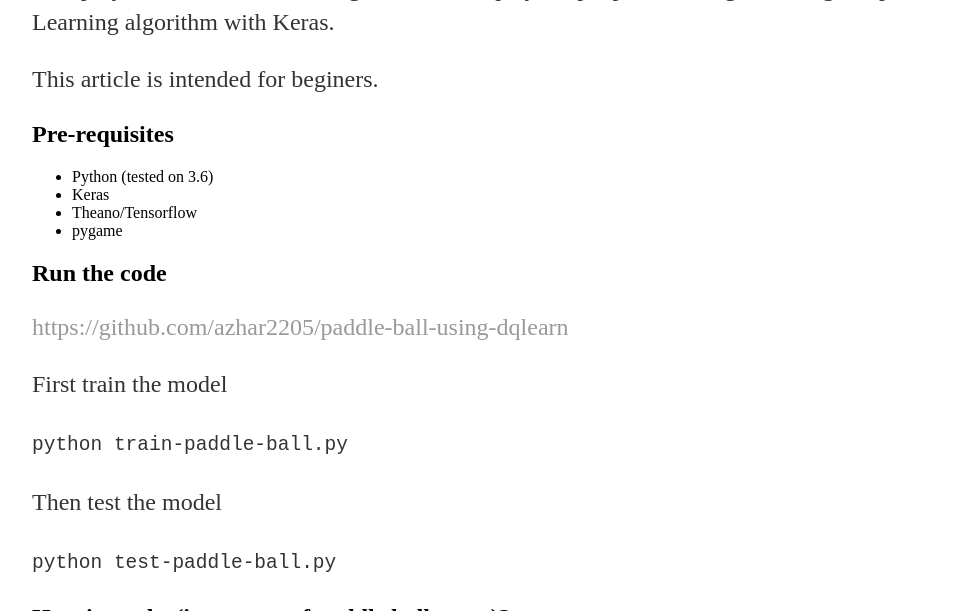
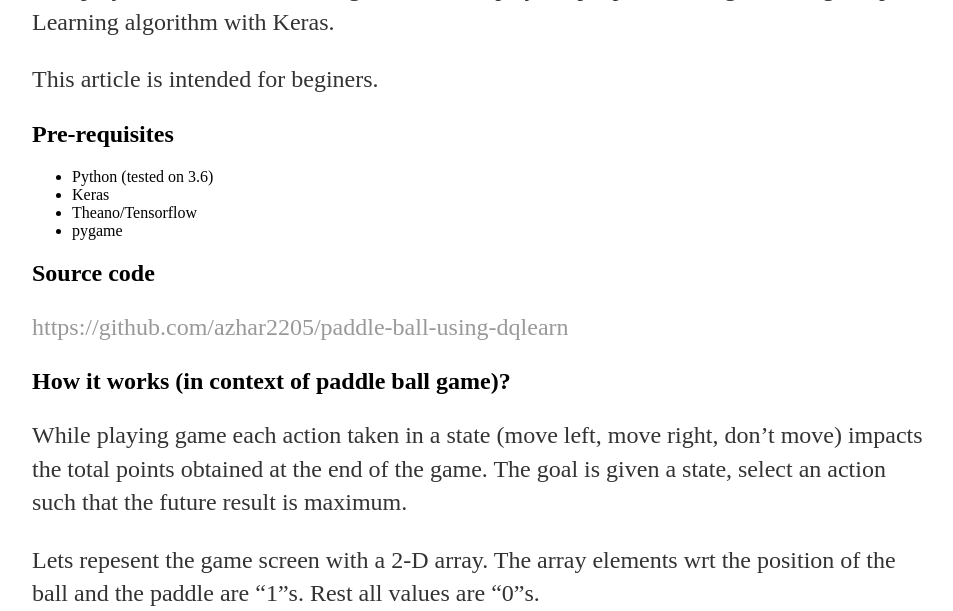
Before and after one commit to azhar2205/azhar2205.github.io, a Jekyll site: the page built from _posts/2017-06-04-paddle-ball-dqlearn.md, in a window 1280 px wide and 900 px high, scrolled down 393 px, cut to the strip 0-611 px from the top of the window. Shown: the whole strip, without its empty margins (160-1113 px from the left). Built offline with Jekyll 4.4.1, drawn with Linux system fonts in a browser that asks for light colours.

Commit message:
Update 2017-06-04-paddle-ball-dqlearn.md

```diff
--- a/_posts/2017-06-04-paddle-ball-dqlearn.md
+++ b/_posts/2017-06-04-paddle-ball-dqlearn.md
@@ -14,41 +14,33 @@ This article is intended for beginers.
 * Theano/Tensorflow
 * pygame
 
-## Run the code
+## Source code
 [https://github.com/azhar2205/paddle-ball-using-dqlearn](https://github.com/azhar2205/paddle-ball-using-dqlearn)
-
-First train the model
-
-`python train-paddle-ball.py`
-
-Then test the model
-
-`python test-paddle-ball.py`
 
 ## How it works (in context of paddle ball game)?
 While playing game each action taken in a state (move left, move right, don't move) impacts the total points obtained at the end of the game. The goal is given a state, select an action such that the future result is maximum.
 
 Lets repesent the game screen with a 2-D array. The array elements wrt the position of the ball and the paddle are "1"s. Rest all values are "0"s.
 
-![](./img/2017-06-04-paddle-ball-dqlearn/01.png)
+![](https://github.com/azhar2205/azhar2205.github.io/tree/master/img/2017-06-04-paddle-ball-dqlearn/01.png)
 
 Next step is to decide what action to take. We use neural network to predict reward for each action and select action with maximum reward. However if we just depend on neural network for the next action, then we will be restricted to only to those predicted actions. There can be an action which may give better rewards which is not predicted by machine. So during game play, sometimes we use a random action instead of the predicted action. (This problem is called Exploration-Exploitation dilemma).
 
-![](./img/2017-06-04-paddle-ball-dqlearn/02.png)
+![](https://github.com/azhar2205/azhar2205.github.io/tree/master/img/2017-06-04-paddle-ball-dqlearn/02.png)
 
 Once the action is decided, update the state according to the action i.e. move paddle as per action, and continue ball's journey as per trajectory.
 
-![](./img/2017-06-04-paddle-ball-dqlearn/03.png)
+![](https://github.com/azhar2205/azhar2205.github.io/tree/master/img/2017-06-04-paddle-ball-dqlearn/03.png)
 
 The action will result in some point gain (ball is bounced off the paddle) or point loss (ball touches ground) or no point change (ball is in air).
 
-![](./img/2017-06-04-paddle-ball-dqlearn/04.png)
+![](https://github.com/azhar2205/azhar2205.github.io/tree/master/img/2017-06-04-paddle-ball-dqlearn/04.png)
 
 Store the tuple <current state, action, reward, next state> in FIFO queue. Neual networks have tendency to adopt to recent training (and hence forget earlier learnings). To fix this, the entries in queue will be used to re-train the neural network. (This process is called Experience Replay).
 
-![](./img/2017-06-04-paddle-ball-dqlearn/05.png)
+![](https://github.com/azhar2205/azhar2205.github.io/tree/master/img/2017-06-04-paddle-ball-dqlearn/05.png)
 
-![](./img/2017-06-04-paddle-ball-dqlearn/06.png)
+![](https://github.com/azhar2205/azhar2205.github.io/tree/master/img/2017-06-04-paddle-ball-dqlearn/06.png)
 
 There is one more importance step done during Experience Replay. The target of the neural network (i.e. the reward for an action) is set to the computed maximum reward (aka Discounted Future Reward). The neural network learns to match output closely to expected Discounted Future Reward.
 
```
